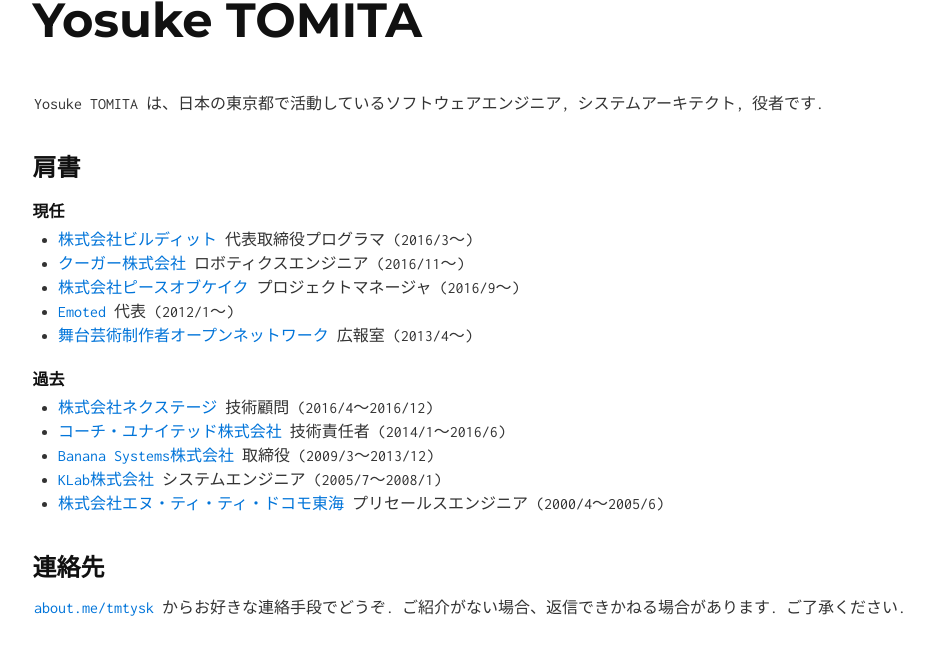
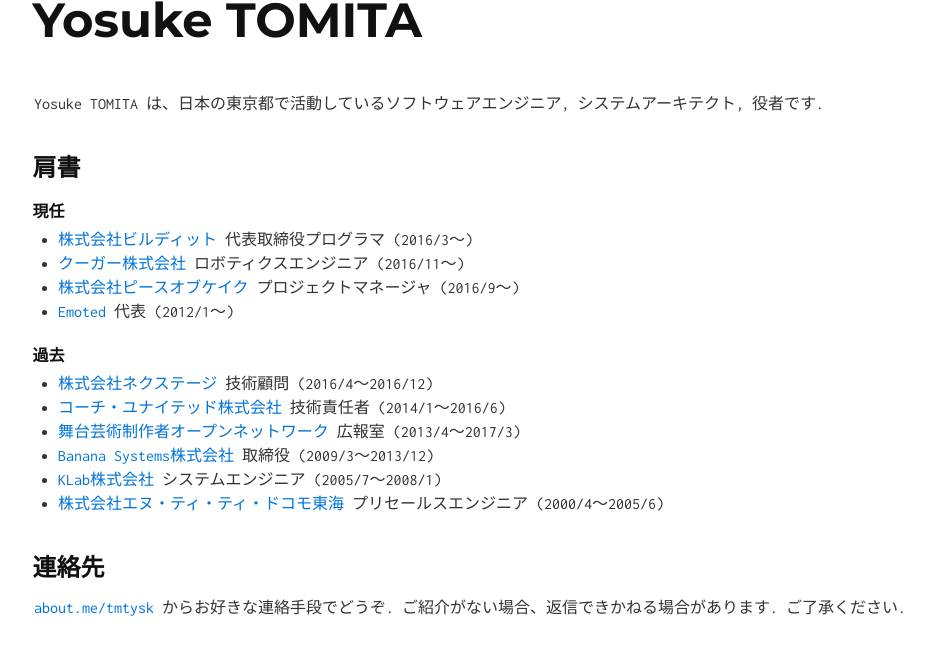
Before and after one commit to tmtysk/tmtysk.github.io, a Jekyll site: the page built from index.md, in a window 1280 px wide, cut to the strip 184-839 px from the top of the page. Shown: the whole strip, without its empty margins (14-948 px from the left). Built offline with Jekyll 4.4.1, drawn with Linux system fonts in a browser that asks for light colours.

Commit message:
update former title.

```diff
--- a/index.md
+++ b/index.md
@@ -12,12 +12,12 @@ layout: default
 * [クーガー株式会社](http://www.couger.co.jp/) ロボティクスエンジニア (2016/11〜)
 * [株式会社ピースオブケイク](https://www.pieceofcake.co.jp/) プロジェクトマネージャ (2016/9〜)
 * [Emoted](http://emoted.in) 代表 (2012/1〜)
-* [舞台芸術制作者オープンネットワーク](http://onpam.net) 広報室 (2013/4〜)
 
 ### 過去
 
 * [株式会社ネクステージ](http://i-nextage.co.jp) 技術顧問 (2016/4〜2016/12)
 * [コーチ・ユナイテッド株式会社](http://cunited.jp) 技術責任者 (2014/1〜2016/6)
+* [舞台芸術制作者オープンネットワーク](http://onpam.net) 広報室 (2013/4〜2017/3)
 * [Banana Systems株式会社](http://banana.systems/) 取締役 (2009/3〜2013/12)
 * [KLab株式会社](http://www.klab.com/) システムエンジニア (2005/7〜2008/1)
 * [株式会社エヌ・ティ・ティ・ドコモ東海](http://www.nttdocomo.co.jp/) プリセールスエンジニア (2000/4〜2005/6)
```
